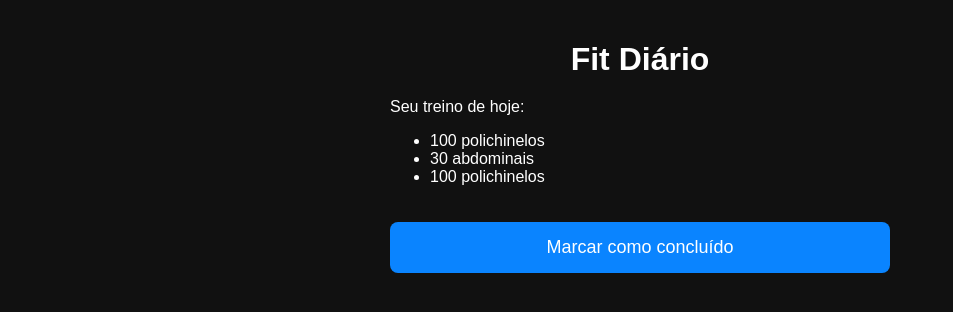
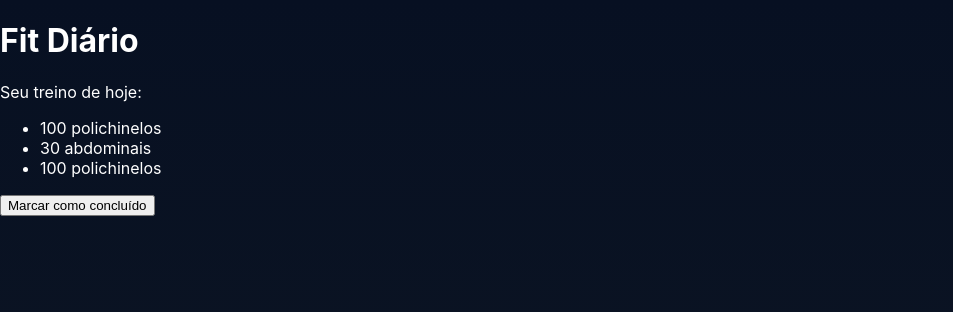
Before and after one commit to lfr4nnl/Fit-Di-rio, a plain HTML site: page index.html in a window 1280 px wide. Shown: the whole page, without its empty margins (0-953 px from the left). Drawn offline with Linux system fonts and the light colour scheme.

Commit message:
Update style.css

```diff
--- a/style.css
+++ b/style.css
@@ -1,33 +1,30 @@
-body {
-    background: #111;
-    color: white;
-    font-family: Arial, sans-serif;
-    margin: 0;
-    padding: 0;
+
+:root{
+  --bg:#0f1724;
+  --card:#0b1220;
+  --accent:#0a84ff;
+  --muted:#94a3b8;
+  --glass: rgba(255,255,255,0.03);
 }
-
-.container {
-    padding: 20px;
-    max-width: 500px;
-    margin: auto;
-}
-
-h1 {
-    text-align: center;
-    margin-bottom: 20px;
-}
-
-button {
-    width: 100%;
-    padding: 15px;
-    background: #0a84ff;
-    border: none;
-    border-radius: 8px;
-    font-size: 18px;
-    color: white;
-    margin-top: 20px;
-}
-
-button:active {
-    background: #0066d1;
-}
+*{box-sizing:border-box}
+html,body,#app{height:100%;margin:0;font-family:Inter, system-ui, -apple-system, 'Segoe UI', Roboto, Arial;}
+body{background:linear-gradient(180deg,#071022 0%, var(--bg) 100%);color:#fff;display:flex;flex-direction:column}
+.header{display:flex;align-items:center;justify-content:space-between;padding:18px 20px;background:transparent}
+.header h1{margin:0;font-size:20px;letter-spacing:0.5px}
+.install-btn{background:var(--accent);border:none;padding:8px 12px;border-radius:10px;color:#fff}
+.main{flex:1;padding:16px;display:flex;flex-direction:column;gap:12px}
+.today-card{background:var(--card);padding:16px;border-radius:14px;box-shadow:0 6px 18px rgba(2,6,23,0.6)}
+.today-card h2{margin:0 0 8px 0;font-size:18px}
+.exercise-list{list-style:none;padding:0;margin:0;display:flex;flex-direction:column;gap:8px}
+.exercise-item{display:flex;align-items:center;gap:10px;padding:10px;background:var(--glass);border-radius:10px}
+.exercise-item .label{flex:1}
+.btn{background:var(--accent);border:none;color:#fff;padding:10px 12px;border-radius:10px}
+.btn.ghost{background:transparent;border:1px solid rgba(255,255,255,0.06)}
+.small{color:var(--muted);font-size:13px;padding:0 4px}
+.bottom-nav{display:flex;gap:6px;justify-content:space-between;padding:12px;background:transparent}
+.nav-btn{flex:1;padding:10px;border-radius:10px;background:transparent;border:1px solid rgba(255,255,255,0.03);color:var(--muted)}
+.nav-btn.active{background:rgba(255,255,255,0.04);color:#fff;border-color:rgba(255,255,255,0.06)}
+.footer{padding:12px;text-align:center;color:var(--muted);font-size:12px}
+.checkbox{width:20px;height:20px;border-radius:6px;border:1px solid rgba(255,255,255,0.12);display:inline-flex;align-items:center;justify-content:center}
+.checkbox.checked{background:var(--accent);border-color:var(--accent)}
+.countdown{font-weight:700}
```
